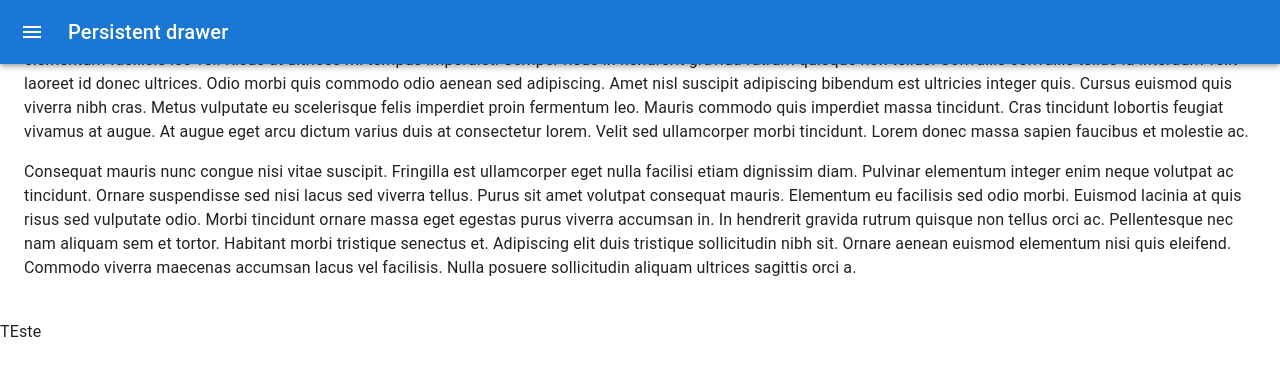
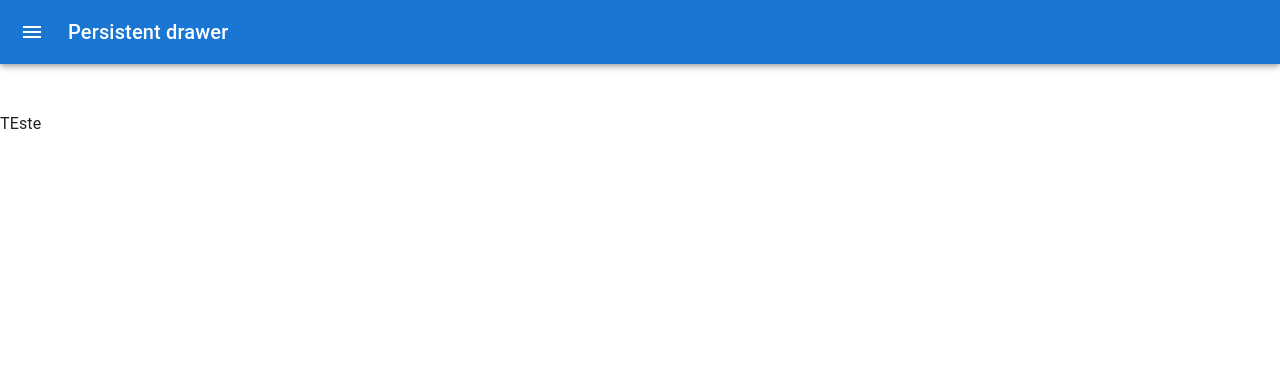
Before and after one commit to Ramon-Rogerio/portal-vem-pro-fute-mania, a React (Vite) app: page /contato in a window 1280 px wide. Shown: the top 376 px of the page. Built offline with nearby package versions, Linux system fonts and the light colour scheme.

Commit message:
feat: Adjustment in Admin component

```diff
--- a/src/components/organisms/Header/index.jsx
+++ b/src/components/organisms/Admin/index.jsx
@@ -49,7 +49,8 @@ const AppBar = styled(MuiAppBar, {
 
 
 
-export default function Header() {
+export default function Admin(props) {
+    console.log(props)
     const [open, setOpen] = React.useState(false);
 
     const handleDrawerOpenAndClose = () => {
@@ -76,34 +77,8 @@ export default function Header() {
                 </Toolbar>
             </AppBar>
             <Sidebar open={open} handleDrawerOpenAndClose={handleDrawerOpenAndClose} />
-            <Main open={open}>
-                <Typography paragraph>
-                    Lorem ipsum dolor sit amet, consectetur adipiscing elit, sed do eiusmod
-                    tempor incididunt ut labore et dolore magna aliqua. Rhoncus dolor purus non
-                    enim praesent elementum facilisis leo vel. Risus at ultrices mi tempus
-                    imperdiet. Semper risus in hendrerit gravida rutrum quisque non tellus.
-                    Convallis convallis tellus id interdum velit laoreet id donec ultrices.
-                    Odio morbi quis commodo odio aenean sed adipiscing. Amet nisl suscipit
-                    adipiscing bibendum est ultricies integer quis. Cursus euismod quis viverra
-                    nibh cras. Metus vulputate eu scelerisque felis imperdiet proin fermentum
-                    leo. Mauris commodo quis imperdiet massa tincidunt. Cras tincidunt lobortis
-                    feugiat vivamus at augue. At augue eget arcu dictum varius duis at
-                    consectetur lorem. Velit sed ullamcorper morbi tincidunt. Lorem donec massa
-                    sapien faucibus et molestie ac.
-                </Typography>
-                <Typography paragraph>
-                    Consequat mauris nunc congue nisi vitae suscipit. Fringilla est ullamcorper
-                    eget nulla facilisi etiam dignissim diam. Pulvinar elementum integer enim
-                    neque volutpat ac tincidunt. Ornare suspendisse sed nisi lacus sed viverra
-                    tellus. Purus sit amet volutpat consequat mauris. Elementum eu facilisis
-                    sed odio morbi. Euismod lacinia at quis risus sed vulputate odio. Morbi
-                    tincidunt ornare massa eget egestas purus viverra accumsan in. In hendrerit
-                    gravida rutrum quisque non tellus orci ac. Pellentesque nec nam aliquam sem
-                    et tortor. Habitant morbi tristique senectus et. Adipiscing elit duis
-                    tristique sollicitudin nibh sit. Ornare aenean euismod elementum nisi quis
-                    eleifend. Commodo viverra maecenas accumsan lacus vel facilisis. Nulla
-                    posuere sollicitudin aliquam ultrices sagittis orci a.
-                </Typography>
+            <Main open={open} sx={{ mt: 8 }}>
+                {props.children}
             </Main>
         </Box>
     );
--- a/src/pages/Contact/index.jsx
+++ b/src/pages/Contact/index.jsx
@@ -1,4 +1,4 @@
-import Header from "../../components/organisms/Header";
+import Header from "../../components/organisms/Admin";
 
 export default function Contact() {
     return (
--- a/src/routes/index.jsx
+++ b/src/routes/index.jsx
@@ -2,6 +2,8 @@ import { Routes as Routers, Route } from 'react-router-dom';
 import Index from '../pages/Index';
 import Contact from '../pages/Contact';
 import Register from '../pages/Register/Index';
+import Header from '../components/organisms/Admin';
+import Admin from '../components/organisms/Admin';
 
 export default function Routes() {
     return (
@@ -9,6 +11,8 @@ export default function Routes() {
             <Route path="/" element={<Index />} />
             <Route path="/contato" element={<Contact />} />
             <Route path="/registrar-workspace" element={<Register />} />
+            <Route path="/gestor" element={<Admin><>Teste</></Admin>} >
+            </Route>
         </Routers>
     )
 }
```
